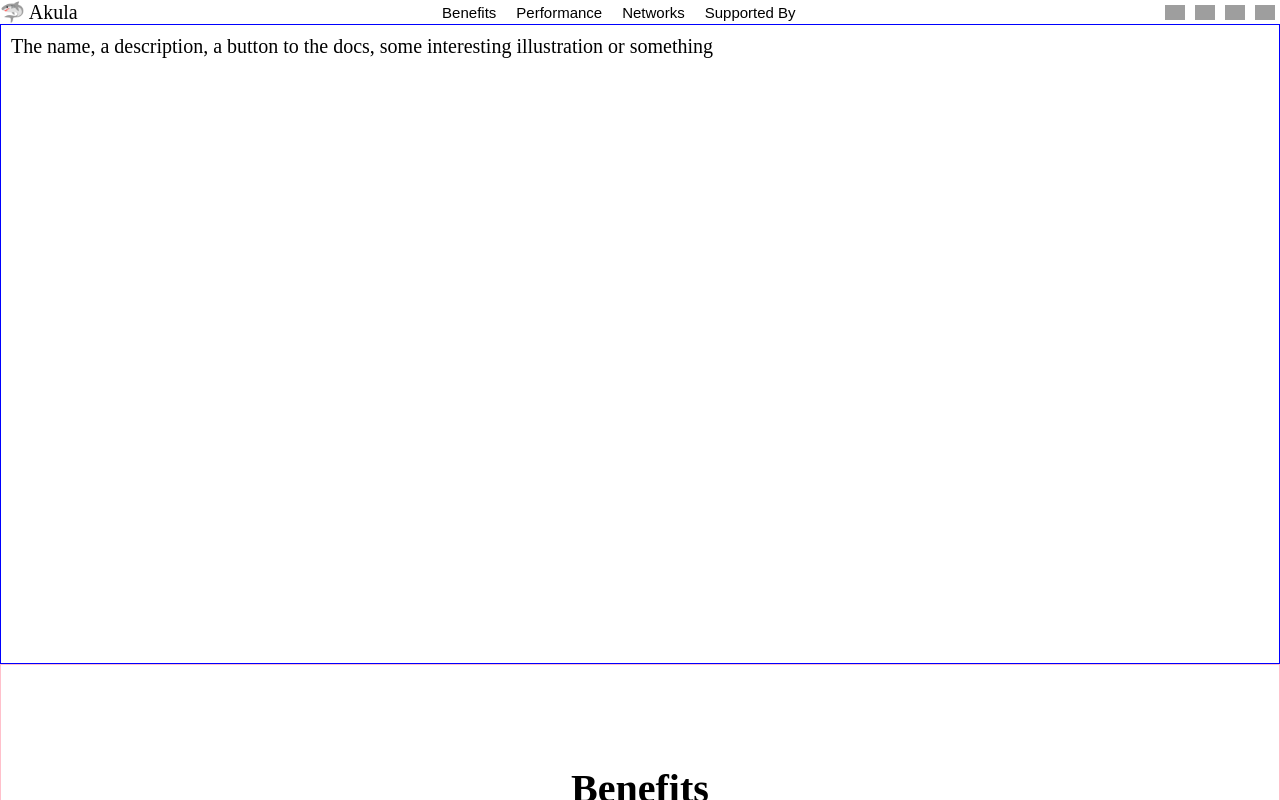
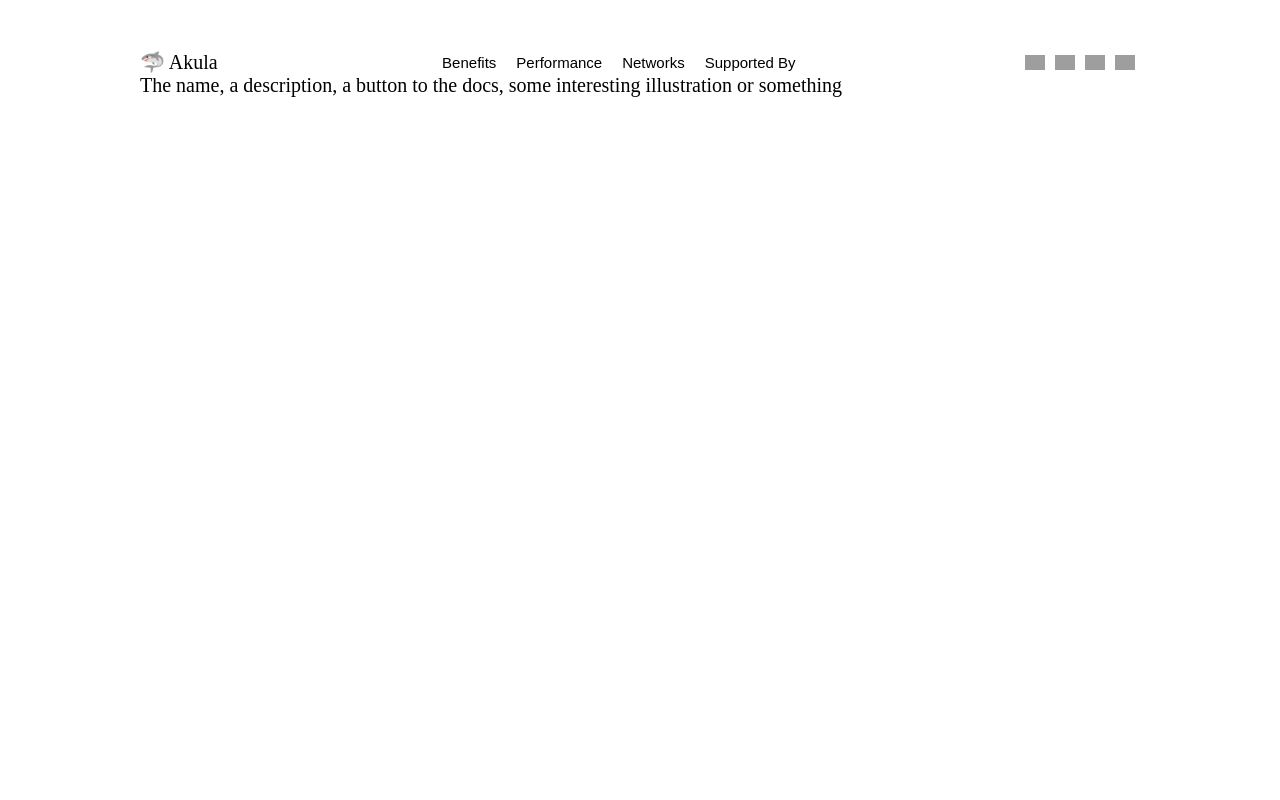
Before and after one commit to akula-bft/website, a React (Create React App) app: page / in a window 1280 px wide. Shown: the top 800 px of the page. Built offline with nearby package versions, Linux system fonts and the light colour scheme; grey boxes are pictures that could not be loaded.

Commit message:
:lipstick: move header to inside her

```diff
--- a/src/App.tsx
+++ b/src/App.tsx
@@ -2,7 +2,6 @@ import styled from "styled-components";
 import Benefits from "./components/Benefits";
 import Performance from "./components/Performance";
 import Footer from "./components/Footer";
-import Header from "./components/Header";
 import Hero from "./components/Hero";
 import Networks from "./components/Networks";
 import SupportedBy from "./components/SupportedBy";
@@ -20,7 +19,6 @@ const StyledApp = styled.div`
 const App = () => {
   return (
     <StyledApp>
-      <Header />
       <Hero />
       <Benefits />
       <Performance />
--- a/src/components/Hero.tsx
+++ b/src/components/Hero.tsx
@@ -1,17 +1,20 @@
 import styled from "styled-components";
+import Header from "./Header";
 
 const StyledHero = styled.div`
   display: flex;
   width: 100%;
-  height: 80vh;
-  border: solid 1px blue;
+  height: 100vh;
   font-size: 2rem;
-  padding: 1rem;
+  flex-direction: column;
+  padding: 0 14rem;
+  padding-top: 5rem;
 `;
 
 const Hero = () => {
   return (
     <StyledHero>
+      <Header />
       The name, a description, a button to the docs, some interesting
       illustration or something
     </StyledHero>
```
